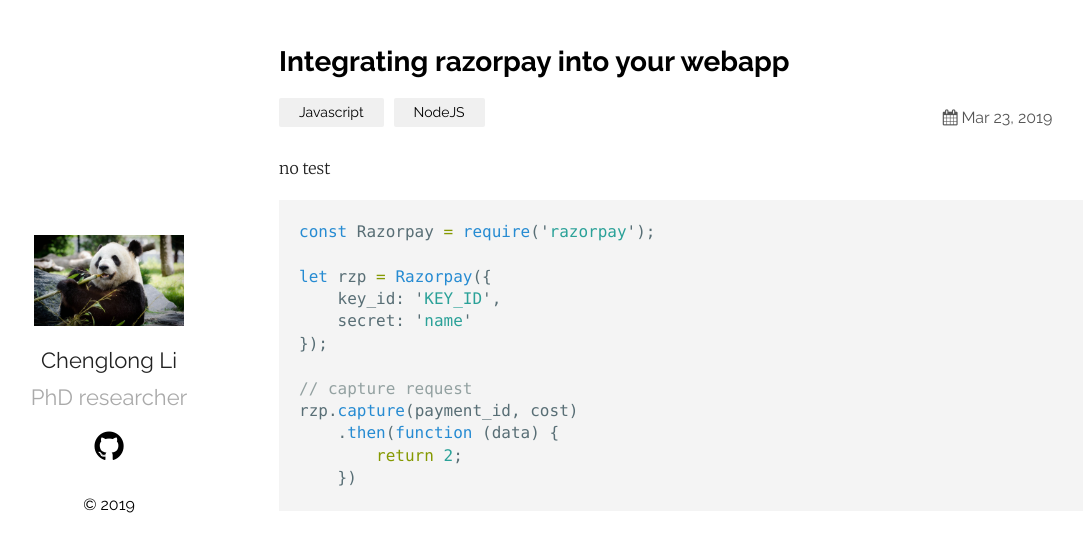
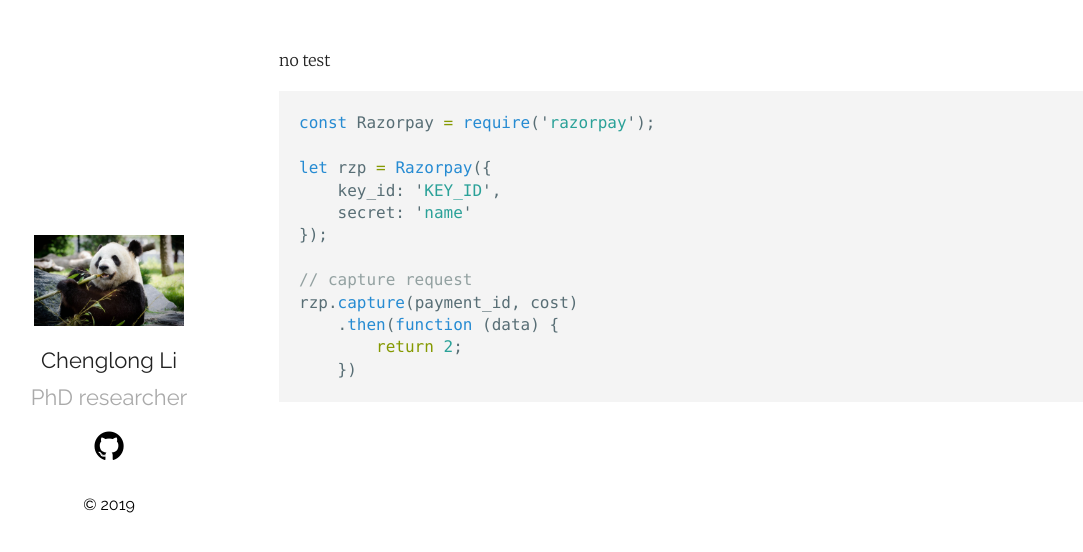
Before and after one commit to CheLi1994/CheLi1994.github.io, a Jekyll site: the page built from _posts/2019-03-23-welcome-to-jekyll.markdown, in a window 1280 px wide. Shown: the top 552 px of the page, without its empty margins (76-1159 px from the left). Built offline with Jekyll 4.4.1, drawn with Linux system fonts in a browser that asks for light colours.

Commit message:
Update 2019-03-23-welcome-to-jekyll.markdown

```diff
--- a/_posts/2019-03-23-welcome-to-jekyll.markdown
+++ b/_posts/2019-03-23-welcome-to-jekyll.markdown
@@ -1,8 +1,8 @@
 ---
-layout: post
-title:  "Integrating razorpay into your webapp"
-date:   2019-03-23 21:03:36 +0530
-categories: Javascript NodeJS
+layout: page
+title:  "RFID for smart IIoT"
+date:   2019-11-26
+categories: RFID localization IIoT
 ---
 no test
 
```
